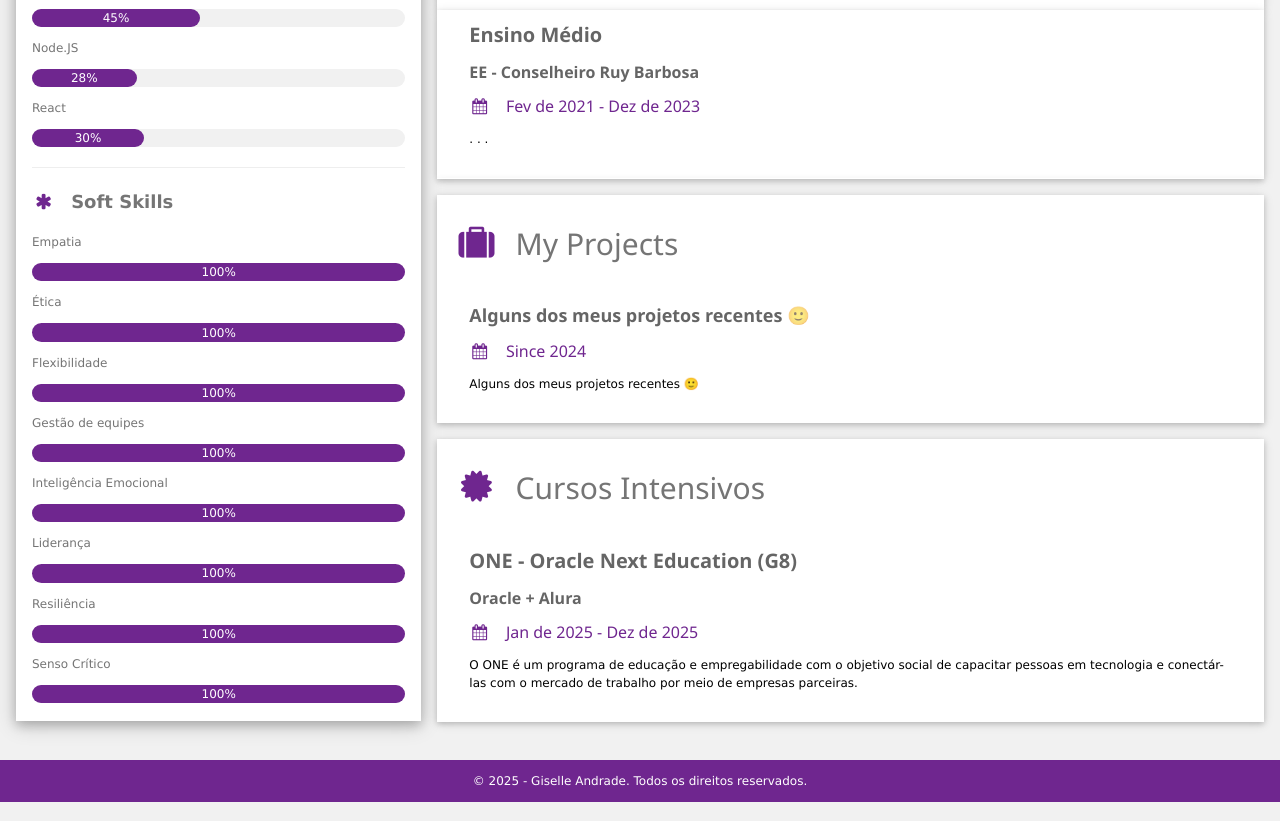
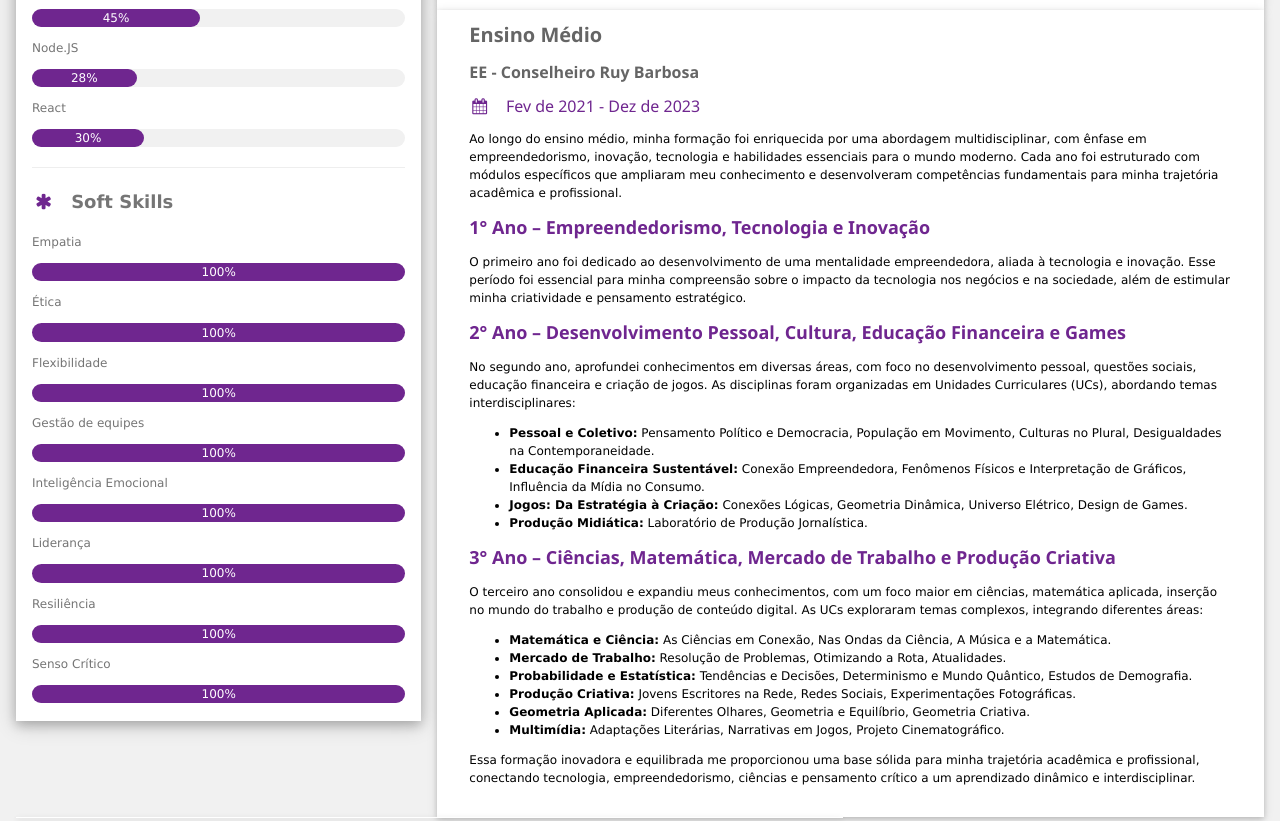
Before and after one commit to GiselleAndrade1/curriculum, a plain HTML site: page index.html in a window 1280 px wide. Shown: the part 644-1465 px from the top of the page. Drawn offline with Linux system fonts and the light colour scheme.

Commit message:
Atualizar o index.html

```diff
--- a/index.html
+++ b/index.html
@@ -163,13 +163,58 @@
   <div class="gal-container">
     <h4 class="gal-opacity"><b>Ensino Médio</b></h4>
     <h6 class="gal-opacity"><b>EE - Conselheiro Ruy Barbosa</b></h6>
-            <h6 class="gal-text-teal"><i class="fa fa-calendar fa-fw gal-margin-right"></i>Fev de 2021 - Dez de 2023
-            </h6>
-             <p>. . .
+    <h6 class="gal-text-teal"><i class="fa fa-calendar fa-fw gal-margin-right"></i>Fev de 2021 - Dez de 2023</h6>
+    <section>
+      <p>
+        Ao longo do ensino médio, minha formação foi enriquecida por uma abordagem multidisciplinar, com ênfase em
+        empreendedorismo, inovação, tecnologia e habilidades essenciais para o mundo moderno. Cada ano foi estruturado
+        com módulos específicos que ampliaram meu conhecimento e desenvolveram competências fundamentais para minha
+        trajetória acadêmica e profissional.
       </p>
+
+      <h5 class="gal-text-teal"><b>1° Ano – Empreendedorismo, Tecnologia e Inovação</b></h5>
+      <p>
+        O primeiro ano foi dedicado ao desenvolvimento de uma mentalidade empreendedora, aliada à tecnologia e inovação.
+        Esse período foi essencial para minha compreensão sobre o impacto da tecnologia nos negócios e na sociedade, além
+        de estimular minha criatividade e pensamento estratégico.
+      </p>
+
+      <h5 class="gal-text-teal"><b>2° Ano – Desenvolvimento Pessoal, Cultura, Educação Financeira e Games</b></h5>
+      <p>
+        No segundo ano, aprofundei conhecimentos em diversas áreas, com foco no desenvolvimento pessoal, questões sociais,
+        educação financeira e criação de jogos. As disciplinas foram organizadas em Unidades Curriculares (UCs), abordando
+        temas interdisciplinares:
+      </p>
+      <ul>
+        <li><b>Pessoal e Coletivo:</b> Pensamento Político e Democracia, População em Movimento, Culturas no Plural, Desigualdades na Contemporaneidade.</li>
+        <li><b>Educação Financeira Sustentável:</b> Conexão Empreendedora, Fenômenos Físicos e Interpretação de Gráficos, Influência da Mídia no Consumo.</li>
+        <li><b>Jogos: Da Estratégia à Criação:</b> Conexões Lógicas, Geometria Dinâmica, Universo Elétrico, Design de Games.</li>
+        <li><b>Produção Midiática:</b> Laboratório de Produção Jornalística.</li>
+      </ul>
+
+      <h5 class="gal-text-teal"><b>3° Ano – Ciências, Matemática, Mercado de Trabalho e Produção Criativa</b></h5>
+      <p>
+        O terceiro ano consolidou e expandiu meus conhecimentos, com um foco maior em ciências, matemática aplicada, inserção
+        no mundo do trabalho e produção de conteúdo digital. As UCs exploraram temas complexos, integrando diferentes áreas:
+      </p>
+      <ul>
+        <li><b>Matemática e Ciência:</b> As Ciências em Conexão, Nas Ondas da Ciência, A Música e a Matemática.</li>
+        <li><b>Mercado de Trabalho:</b> Resolução de Problemas, Otimizando a Rota, Atualidades.</li>
+        <li><b>Probabilidade e Estatística:</b> Tendências e Decisões, Determinismo e Mundo Quântico, Estudos de Demografia.</li>
+        <li><b>Produção Criativa:</b> Jovens Escritores na Rede, Redes Sociais, Experimentações Fotográficas.</li>
+        <li><b>Geometria Aplicada:</b> Diferentes Olhares, Geometria e Equilíbrio, Geometria Criativa.</li>
+        <li><b>Multimídia:</b> Adaptações Literárias, Narrativas em Jogos, Projeto Cinematográfico.</li>
+      </ul>
+
+      <p>
+        Essa formação inovadora e equilibrada me proporcionou uma base sólida para minha trajetória acadêmica e profissional,
+        conectando tecnologia, empreendedorismo, ciências e pensamento crítico a um aprendizado dinâmico e interdisciplinar.
+      </p>
+    </section>
     <br>
   </div>
 </div>
+
       </div>
       <br>
 
```
Lines whose indentation alone changed are shown as unchanged.
